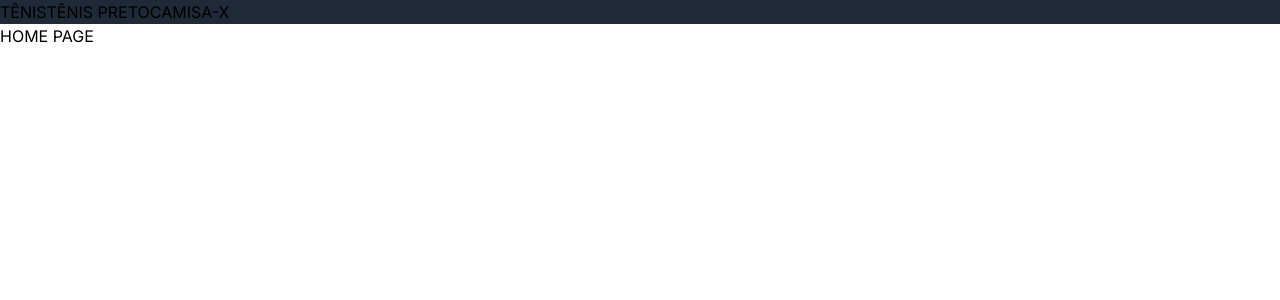
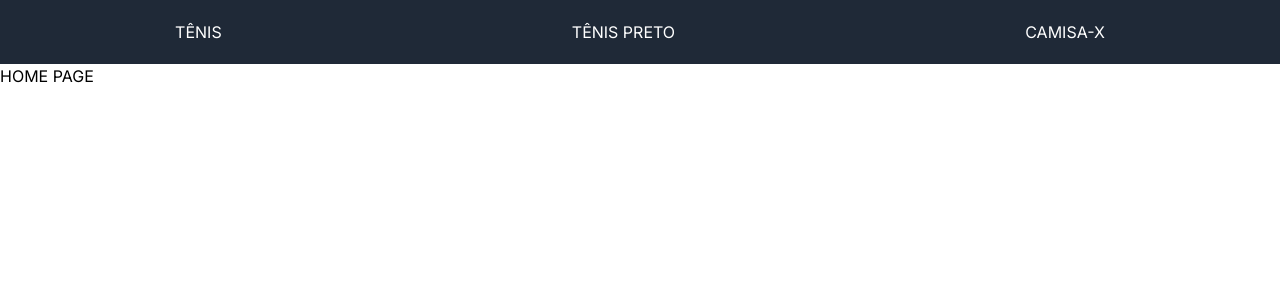
Before and after one commit to rafaellabastos1/loja-app-1tdspl, a Next.js app: page / in a window 1280 px wide. Shown: the top 300 px of the page. Built offline with nearby package versions, Linux system fonts and the light colour scheme.

Commit message:
estilização

```diff
--- a/src/components/Cabecalho/Cabecalho.jsx
+++ b/src/components/Cabecalho/Cabecalho.jsx
@@ -2,11 +2,11 @@ import Link from "next/link";
 
 export default function Cabecalho() {
   return (
-        <header className="bg-gray-800 ">
-          <nav>
-            <Link href="/produtos/estaticas/tenis">TÊNIS</Link>
-            <Link href="/produtos/dinamicas/estranho/tenis-preto">TÊNIS PRETO</Link>
-            <Link href="/produtos/dinamicas/vestuario/camisa-xadrez">CAMISA-X</Link>
+        <header className="bg-gray-800 text-white h-16">
+          <nav className="flex flex-row justify-around">
+            <Link className="block xl:my-5 sm:my-2 md:my-5" href="/produtos/estaticas/tenis">TÊNIS</Link>
+            <Link className="block xl:my-5 sm:my-2 md:my-5" href="/produtos/dinamicas/estranho/tenis-preto">TÊNIS PRETO</Link>
+            <Link className="block xl:my-5 sm:my-2 md:my-5" href="/produtos/dinamicas/vestuario/camisa-xadrez">CAMISA-X</Link>
           </nav>
         </header>
   )
```
